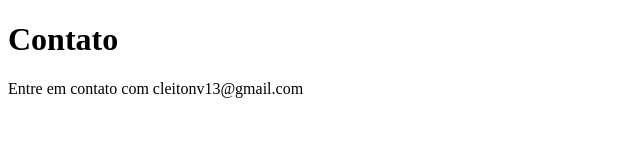
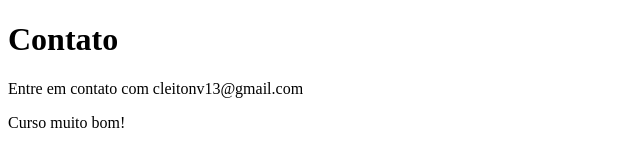
Before and after one commit to CleitonVinicios/sistema-de-cadastro, a plain HTML site: page contato.html in a window 1280 px wide. Shown: the whole page, without its empty margins (0-640 px from the left). Drawn offline with Linux system fonts and the light colour scheme.

Commit message:
novo paragrafo

```diff
--- a/contato.html
+++ b/contato.html
@@ -9,5 +9,6 @@
 <body>
     <h1>Contato</h1>
     <p>Entre em contato com cleitonv13@gmail.com</p>
+    <p>Curso muito bom!</p>
 </body>
 </html>
```
